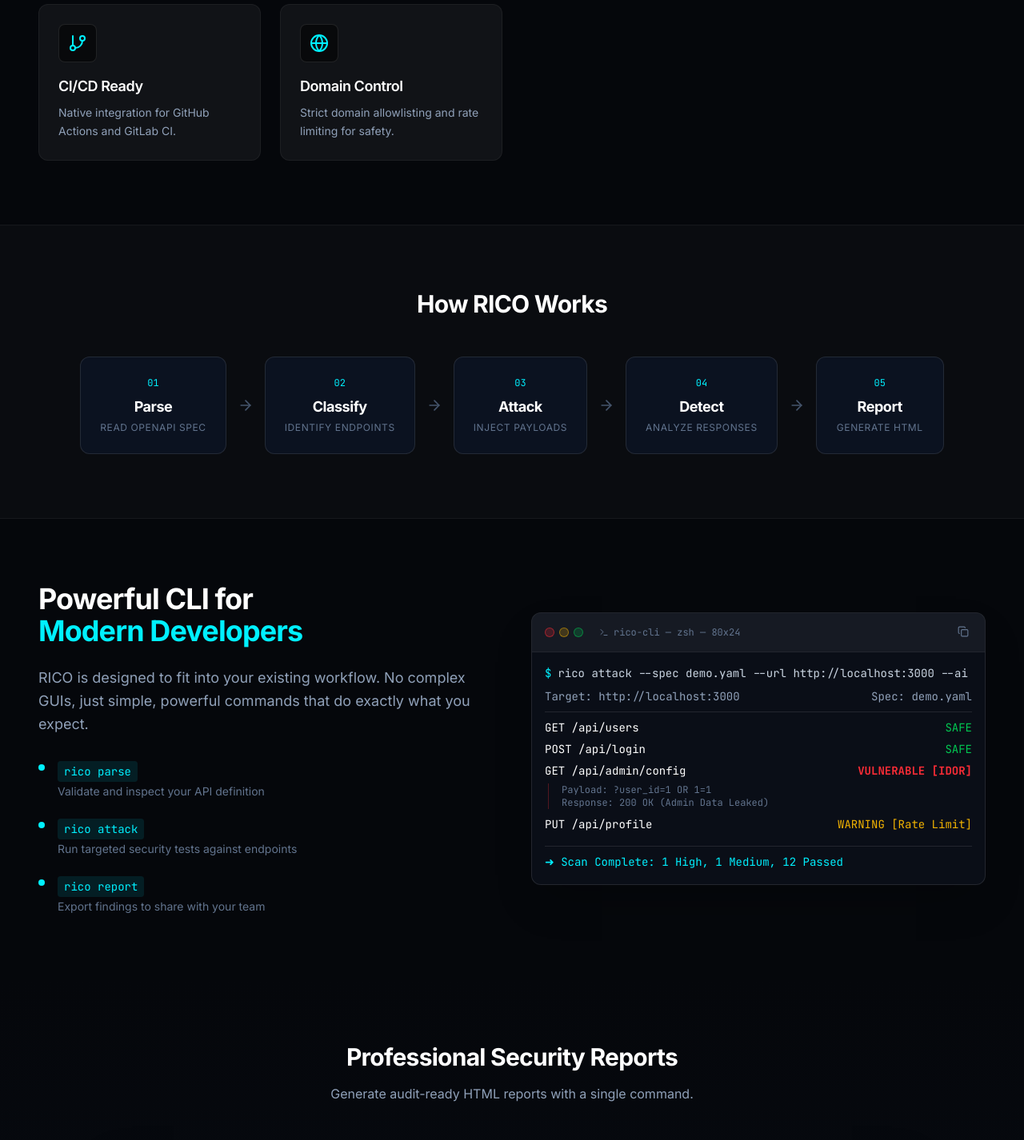
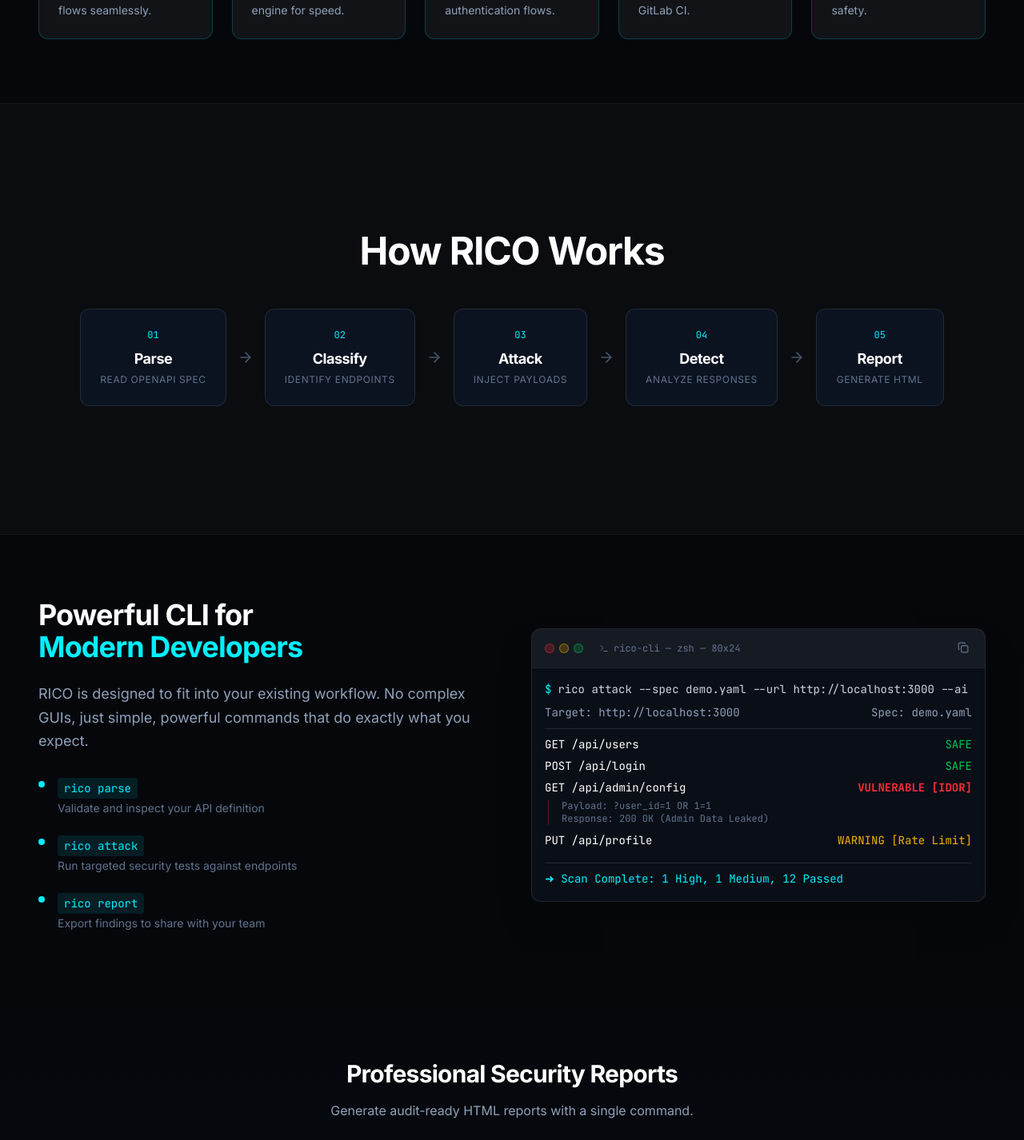
Before and after one commit to ayushkumar2601/rico-web, a React (Vite) app: page / in a window 1280 px wide. Shown: the part 1900-3326 px from the top of the page at 80% size. Built offline with nearby package versions, Linux system fonts and the light colour scheme.

Commit message:
Updated features

```diff
--- a/src/components/Features.tsx
+++ b/src/components/Features.tsx
@@ -36,17 +36,17 @@
         </p>
       </div>
 
-      <div className="grid grid-cols-1 md:grid-cols-2 lg:grid-cols-3 xl:grid-cols-4 gap-6">
+      <div className="grid grid-cols-1 md:grid-cols-2 lg:grid-cols-3 xl:grid-cols-5 gap-6">
         {features.map((feature, i) => (
           <FadeIn key={i} delay={i * 0.05}>
             <motion.div
               whileHover={{
                 y: -6,
-                borderColor: 'rgba(0, 240, 255, 0.4)',
+                borderColor: 'rgba(204, 255, 0, 0.6)',
                 backgroundColor: 'rgba(255, 255, 255, 0.07)'
               }}
               transition={{ duration: 0.2 }}
-              className="group p-6 rounded-xl bg-white/5 border border-white/5 h-full relative overflow-hidden"
+              className="group p-6 rounded-xl bg-white/5 border border-neon-cyan/20 h-full relative overflow-hidden"
             >
               {/* Gradient Shimmer on Hover */}
               <div className="absolute inset-0 bg-gradient-to-br from-neon-cyan/5 to-transparent opacity-0 group-hover:opacity-100 transition-opacity duration-300 pointer-events-none" />
--- a/src/components/Pipeline.tsx
+++ b/src/components/Pipeline.tsx
@@ -11,9 +11,9 @@
 
 export function Pipeline() {
   return (
-    <Section id="pipeline" className="border-y border-white/5 bg-white/[0.02]">
+    <Section id="pipeline" className="border-y border-white/5 bg-white/[0.02] py-32 md:py-40">
       <div className="text-center mb-12">
-        <h2 className="text-3xl font-bold">How RICO Works</h2>
+        <h2 className="text-5xl font-bold">How RICO Works</h2>
       </div>
 
       <div className="flex flex-col md:flex-row items-center justify-center gap-4 md:gap-0 relative">
--- a/src/components/ReportPreview.tsx
+++ b/src/components/ReportPreview.tsx
@@ -18,9 +18,9 @@
           {/* Fake Browser Header */}
           <div className="bg-slate-900 px-4 py-3 flex items-center gap-4 border-b border-white/5">
             <div className="flex gap-1.5">
-              <div className="w-3 h-3 rounded-full bg-slate-700" />
-              <div className="w-3 h-3 rounded-full bg-slate-700" />
-              <div className="w-3 h-3 rounded-full bg-slate-700" />
+              <div className="w-3 h-3 rounded-full bg-red-500" />
+              <div className="w-3 h-3 rounded-full bg-yellow-500" />
+              <div className="w-3 h-3 rounded-full bg-green-500" />
             </div>
             <div className="flex-1 bg-slate-800 rounded px-3 py-1 text-xs text-slate-400 font-mono text-center">
               file:///Users/dev/reports/rico-scan-2025.html
```
